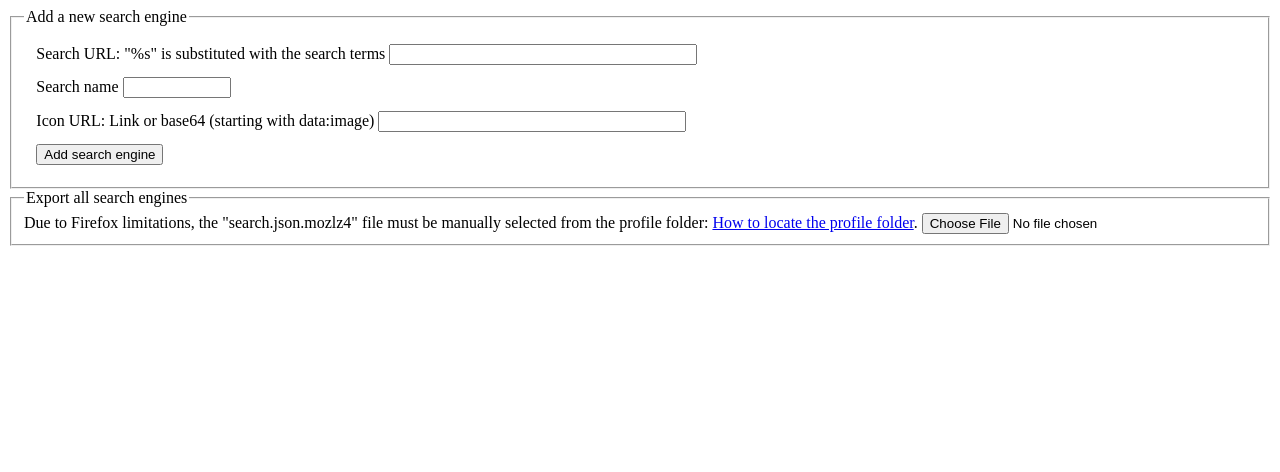
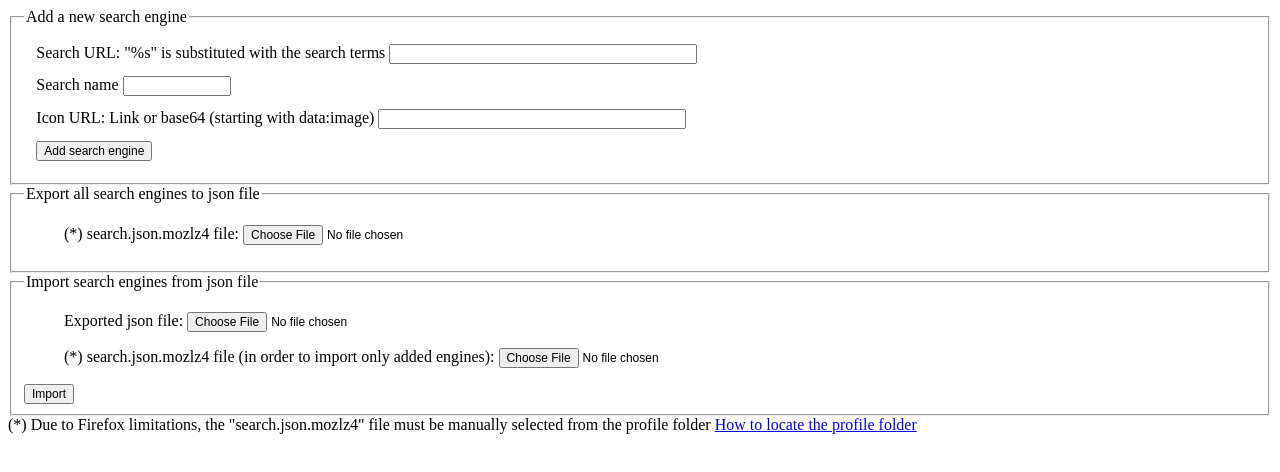
Before and after one commit to soufianesakhi/firefox-search-engines-helper, a browser extension: page web-ext/settings.html in a window 1280 px wide. Drawn offline with Linux system fonts and the light colour scheme.

Commit message:
Refactoring, New settings to import search engines

```diff
--- a/web-ext/settings.html
+++ b/web-ext/settings.html
@@ -6,6 +6,9 @@
 	<style>
 		form>div {
 			margin: 1%;
+		}
+		input {
+			font-size:12px;
 		}
 	</style>
 </head>
@@ -34,13 +37,35 @@
 		</form>
 	</fieldset>
 	<fieldset>
-		<legend>Export all search engines</legend>
+		<legend>Export all search engines to json file</legend>
+		<ul>
+			<div>
+				(*) search.json.mozlz4 file:
+				<input id="exportBrowserEngine" type="file" accept=".json.mozlz4" />
+			</div>
+		</ul>
+	</fieldset>
+	<fieldset>
+		<legend>Import search engines from json file</legend>
+		<ul>
+			<div>
+				Exported json file:
+				<input id="importJsonInput" type="file" accept=".json" />
+			</div>
+		</ul>
+		<ul>
+			<div>
+				(*) search.json.mozlz4 file (in order to import only added engines):
+				<input id="mozlz4SearchInput" type="file" accept=".json.mozlz4" />
+			</div>
+		</ul>
 		<div>
-			Due to Firefox limitations, the "search.json.mozlz4" file must be manually selected from the profile folder:
-			<a href="http://kb.mozillazine.org/Profile_folder_-_Firefox">How to locate the profile folder</a>.
-			<input id="exportBrowserEngine" type="file" accept=".json.mozlz4" />
+			<input id="importEngines" type="button" value="Import" />
 		</div>
 	</fieldset>
+	<span>(*) Due to Firefox limitations, the "search.json.mozlz4" file must be manually selected from the profile
+		folder
+		<a href="http://kb.mozillazine.org/Profile_folder_-_Firefox">How to locate the profile folder</a></span>
 
 	<script src="settings.js"></script>
 	<script src="jquery.min.js"></script>
--- a/web-ext/settings.js
+++ b/web-ext/settings.js
@@ -89,6 +89,7 @@ function readMozlz4File(file, onRead, onError) {
 	let reader = new FileReader();
 
 	reader.onload = function () {
+		// @ts-ignore
 		let input = new Uint8Array(reader.result);
 		let output;
 		let uncompressedSize = input.length * 3;	// size estimate for uncompressed data!
@@ -148,7 +149,7 @@ function main() {
 	engineNameInput = $("#AddEngineName");
 	iconURLInput = $("#AddEngineIconURL");
 	engineIconDiv = $("#EngineIcon");
-	$("#addSearchEngine").click(addSearchEngine);
+	$("#addSearchEngine").click(submitSearchEngine);
 
 	$("#exportBrowserEngine").change((ev) => {
 		let file = ev.target['files'][0];
@@ -217,7 +218,20 @@ function refreshEngineIcon() {
 	engineIconDiv.empty().append(img);
 }
 
-function addSearchEngine() {
+function submitSearchEngine() {
+	let engineName = engineNameInput.val().toString().trim();
+	let searchURL = searchURLInput.val().toString().trim();
+	let imageURL = iconURLInput.val().toString().trim();
+	let invalid = engineName.length == 0 || searchURL.length == 0 || imageURL.length == 0;
+	invalid = invalid || searchURL.indexOf(searchTermsParam) == -1;
+	if (invalid) {
+		console.log("Error validating the inputs: '" + engineName + "', '" + searchURL + "', '" + imageURL + "'");
+		return;
+	}
+	addSearchEngine(searchURL, engineName, imageURL);
+}
+
+function addSearchEngine(searchURL, engineName, imageURL) {
 	if (!xmlTemplate) {
 		$.ajax({
 			url: browser.extension.getURL("search-template.xml"),
@@ -229,17 +243,6 @@ function addSearchEngine() {
 			error: ajaxErrorCallback
 		});
 	}
-
-	let engineName = engineNameInput.val().toString().trim();
-	let searchURL = searchURLInput.val().toString().trim();
-	let imageURL = iconURLInput.val().toString().trim();
-	let invalid = engineName.length == 0 || searchURL.length == 0 || imageURL.length == 0;
-	invalid = invalid || searchURL.indexOf(searchTermsParam) == -1;
-	if (invalid) {
-		console.log("Error validating the inputs: '" + engineName + "', '" + searchURL + "', '" + imageURL + "'");
-		return;
-	}
-
 	searchURL = searchURL.replace(searchTermsParam, "{searchTerms}");
 	let newSearchEngineXML = xmlTemplate
 		.replace("{ShortName}", engineName)
```
